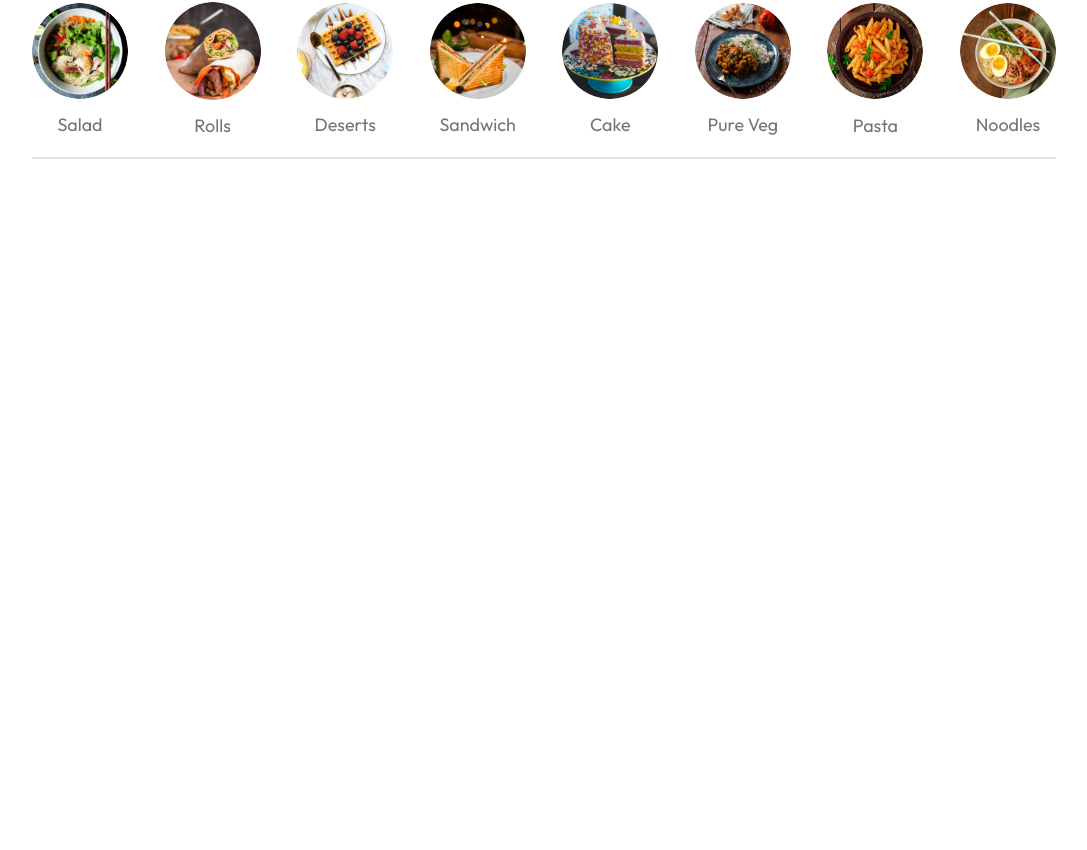
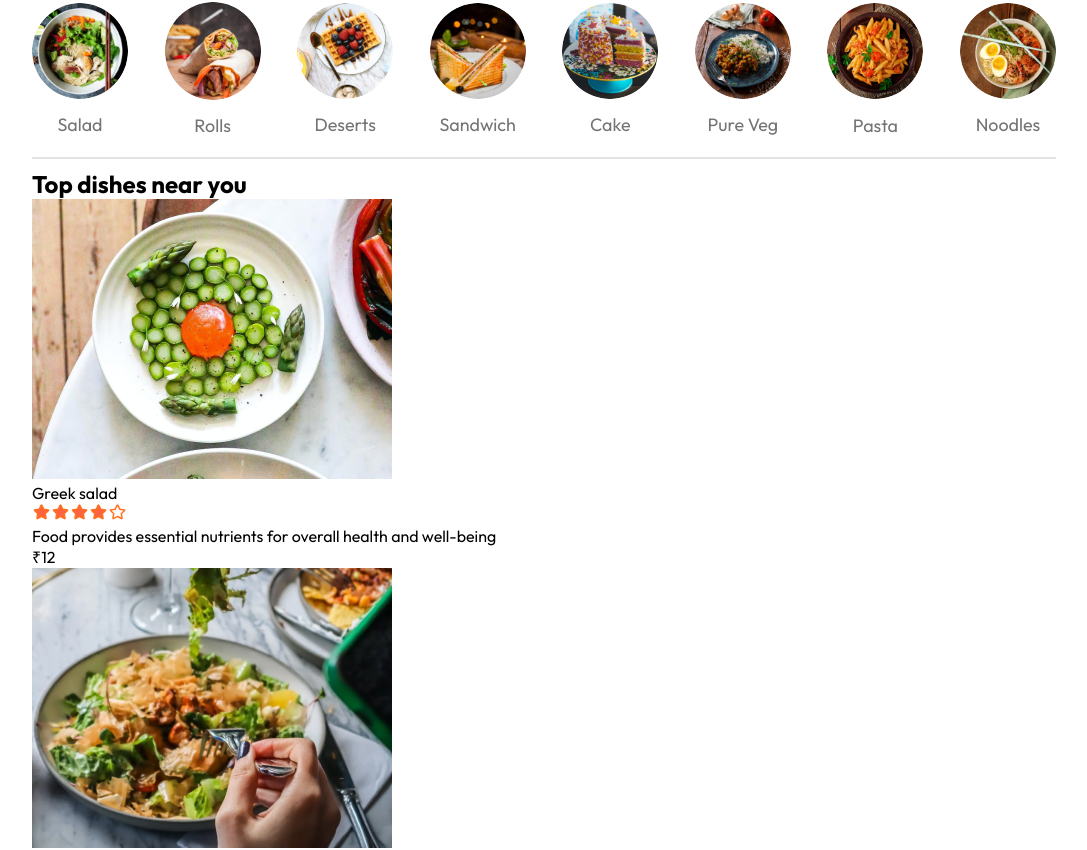
Before and after one commit to Praneeth860/food-delivery-app, a React (Vite) app in the folder frontend/: page / in a window 1280 px wide. Shown: the part 621-1471 px from the top of the page, without its empty margins (96-1183 px from the left). Before the commit the page ends 800 px from the top, so only its background shows below. Built offline with nearby package versions, Linux system fonts and the light colour scheme.

Commit message:
added food display and food items

```diff
--- /dev/null
+++ b/frontend/src/components/FoodDisplay/FoodDisplay.jsx
@@ -0,0 +1,33 @@
+import React, { useContext } from "react";
+import "./FoodDisplay.css";
+import { StoreContext } from "../../context/StoreContext";
+import FoodItem from "../FoodItem/FoodItem";
+
+const FoodDisplay = ({ category }) => {
+  const { food_list } = useContext(StoreContext);
+  return (
+    <div className="food-display" id="food-display">
+      <h2>Top dishes near you</h2>
+      <div className="food-display-list">
+        {food_list.map(
+          (item, index) => {
+            //   if (category === "All" || category === item.category) {
+            return (
+              <FoodItem
+                key={index}
+                id={item._id}
+                name={item.name}
+                description={item.description}
+                price={item.price}
+                image={item.image}
+              />
+            );
+          }
+          // }
+        )}
+      </div>
+    </div>
+  );
+};
+
+export default FoodDisplay;
--- /dev/null
+++ b/frontend/src/components/FoodItem/FoodItem.jsx
@@ -0,0 +1,21 @@
+import "./FoodItem.css";
+import { assets } from "../../assets/assets.js";
+const FoodItem = ({ id, name, price, description, image }) => {
+  return (
+    <div className="food-item">
+      <div className="food-item-img-container">
+        <img className="food-item-image" src={image} alt="" />
+      </div>
+      <div className="food-item-info">
+        <div className="food-item-name-rating">
+          <p>{name}</p>
+          <img src={assets.rating_starts} alt="" />
+        </div>
+        <p className="food-item-desc">{description}</p>
+        <p className="food-item-price">₹{price}</p>
+      </div>
+    </div>
+  );
+};
+
+export default FoodItem;
--- a/frontend/src/context/StoreContext.jsx
+++ b/frontend/src/context/StoreContext.jsx
@@ -1,11 +1,11 @@
 import { createContext } from "react";
-import { food_list } from "./assets/assets.js";
+import { food_list } from "../assets/assets.js";
 
 export const StoreContext = createContext(null);
 
 const StoreContextProvider = (props) => {
   const contextValue = {
-    // ...context values go here
+    food_list,
   };
 
   return (
@@ -14,3 +14,4 @@
     </StoreContext.Provider>
   );
 };
+export default StoreContextProvider;
--- a/frontend/src/pages/Home/Home.jsx
+++ b/frontend/src/pages/Home/Home.jsx
@@ -2,12 +2,14 @@
 import Header from "../../components/Header/Header.jsx";
 import ExploreMenu from "../../components/ExploreMenu/ExploreMenu.jsx";
 import { useState } from "react";
+import FoodDisplay from "../../components/FoodDisplay/FoodDisplay.jsx";
 const Home = () => {
   const [category, setCategory] = useState("all");
   return (
     <div>
       <Header />
       <ExploreMenu category={category} setCategory={setCategory} />
+      <FoodDisplay category={category} />
     </div>
   );
 };
```
Also changed, not shown: frontend/src/main.jsx (+4 -3 lines), frontend/src/components/FoodDisplay/FoodDisplay.css (added), frontend/src/components/FoodItem/FoodItem.css (added).
